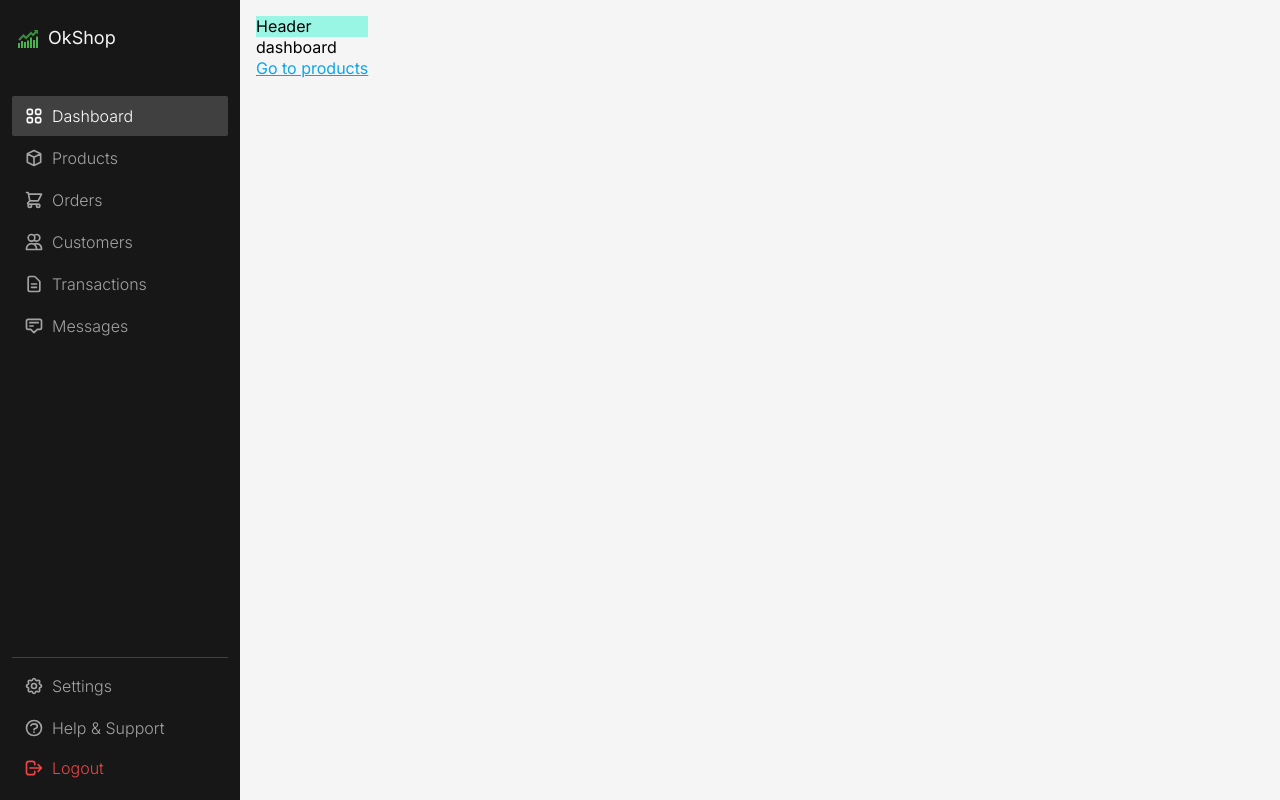
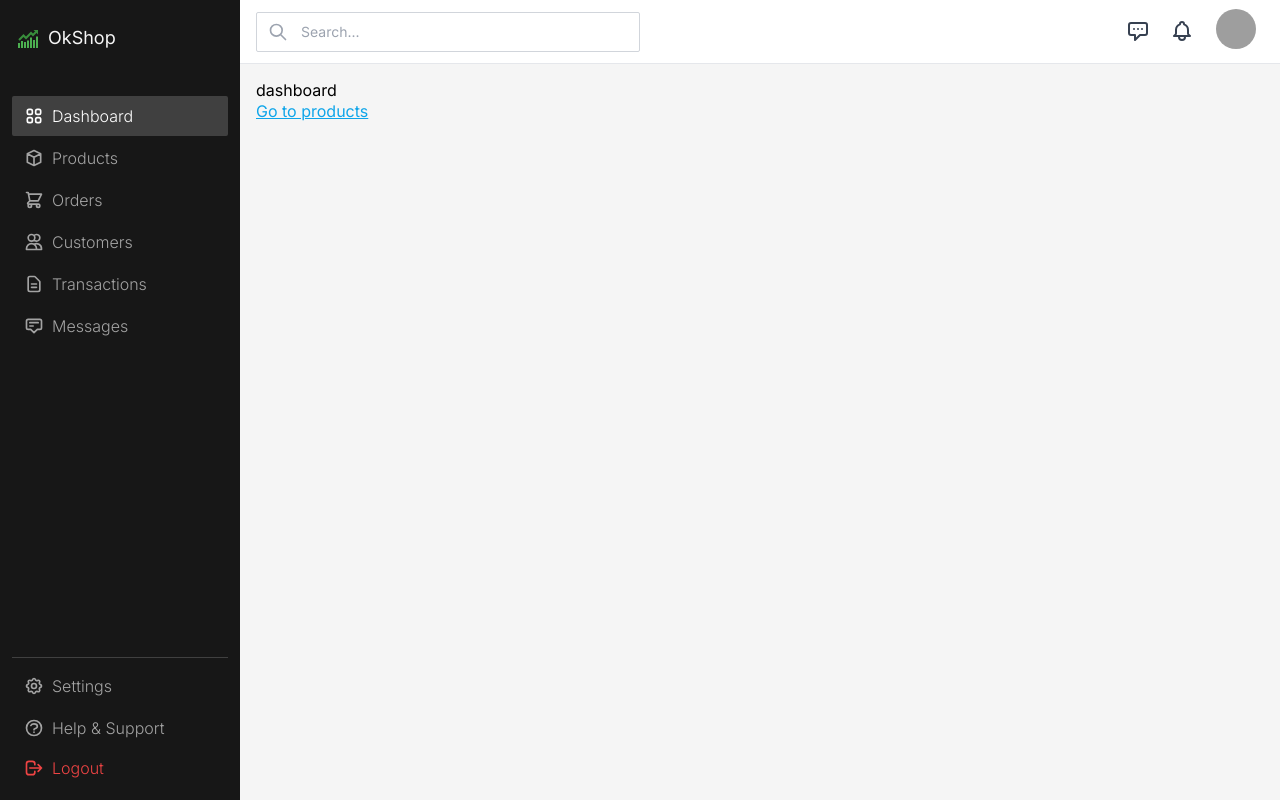
Before and after one commit to iqoll/okshop-dashboard, a React (Create React App) app: page / in a window 1280 px wide. Built offline with nearby package versions, Linux system fonts and the light colour scheme; grey boxes are pictures that could not be loaded; the HTML template or start-up script is replaced by a standard one.

Commit message:
headers component

```diff
--- a/package.json
+++ b/package.json
@@ -3,6 +3,7 @@
   "version": "0.1.0",
   "private": true,
   "dependencies": {
+    "@headlessui/react": "^1.7.18",
     "@testing-library/jest-dom": "^5.17.0",
     "@testing-library/react": "^13.4.0",
     "@testing-library/user-event": "^13.5.0",
--- /dev/null
+++ b/src/components/shared/Header.jsx
@@ -0,0 +1,177 @@
+import {
+	HiOutlineBell,
+	HiOutlineChatAlt,
+	HiOutlineSearch,
+} from 'react-icons/hi'
+import { Popover, Transition, Menu } from '@headlessui/react'
+import classNames from 'classnames'
+import { useNavigate } from 'react-router-dom'
+
+export default function Header() {
+	const navigate = useNavigate()
+
+	return (
+		<div className='flex justify-between items-center bg-white h-16 px-4 border-b border-gray-200'>
+			{/* Search Section */}
+			<div className='relative'>
+				<HiOutlineSearch
+					fontSize={20}
+					className='text-gray-400 absolute top-1/2 -translate-y-1/2 left-3'
+				/>
+				<input
+					type='text'
+					placeholder='Search...'
+					className='text-sm focus:outline-none active:outline-none h-10 w-[24rem] border border-gray-300 rounded-sm pl-11 pr-4'
+				/>
+			</div>
+			{/* Right Section */}
+			<div className='flex items-center gap-2 mr-2'>
+				{/* Messages */}
+				<Popover className='relative'>
+					{({ open }) => (
+						/* Use the `open` state to conditionally change the direction of the chevron icon. */
+						<>
+							<Popover.Button
+								className={classNames(
+									open && 'bg-gray-100',
+									'inline-flex items-center p-1.5 rounded-sm text-gray-700 hover:text-opacity-100 focus:outline-none active:bg-gray-100'
+								)}
+							>
+								<HiOutlineChatAlt fontSize={24} />
+							</Popover.Button>
+							<Transition
+								enter='transition ease-out duration-200'
+								enterFrom='opacity-0 translate-y-1'
+								enterTo='opacity-100 translate-y-0'
+								leave='transition ease-in duration-150'
+								leaveFrom='opacity-100 translate-y-0'
+								leaveTo='opacity-0 translate-y-1'
+							>
+								<Popover.Panel className='absolute right-0 z-10 mt-2.5 transform w-80'>
+									<div className='bg-white rounded-sm shadow-md ring-1 ring-black ring-opacity-5 px-2 py-2.5'>
+										<strong className='text-gray-700 font-medium'>
+											Messages
+										</strong>
+										<div className='mt-2 py-1 text-sm'>
+											This is messages panel.
+										</div>
+									</div>
+								</Popover.Panel>
+							</Transition>
+						</>
+					)}
+				</Popover>
+
+				{/* Notification */}
+				<Popover className='relative'>
+					{({ open }) => (
+						/* Use the `open` state to conditionally change the direction of the chevron icon. */
+						<>
+							<Popover.Button
+								className={classNames(
+									open && 'bg-gray-100',
+									'inline-flex items-center p-1.5 rounded-sm text-gray-700 hover:text-opacity-100 focus:outline-none active:bg-gray-100'
+								)}
+							>
+								<HiOutlineBell fontSize={24} />
+							</Popover.Button>
+							<Transition
+								enter='transition ease-out duration-200'
+								enterFrom='opacity-0 translate-y-1'
+								enterTo='opacity-100 translate-y-0'
+								leave='transition ease-in duration-150'
+								leaveFrom='opacity-100 translate-y-0'
+								leaveTo='opacity-0 translate-y-1'
+							>
+								<Popover.Panel className='absolute right-0 z-10 mt-2.5 transform w-80'>
+									<div className='bg-white rounded-sm shadow-md ring-1 ring-black ring-opacity-5 px-2 py-2.5'>
+										<strong className='text-gray-700 font-medium'>
+											Messages
+										</strong>
+										<div className='mt-2 py-1 text-sm'>
+											This is messages panel.
+										</div>
+									</div>
+								</Popover.Panel>
+							</Transition>
+						</>
+					)}
+				</Popover>
+
+				{/* Profile */}
+				<Menu as='div' className='relative'>
+					<div>
+						<Menu.Button className='ml-2 inline-flex rounded-full focus:outline-none focus:ring-2 focus:ring-neutral-400'>
+							<span className='sr-only'>Open user menu</span>
+							<div
+								className='h-10 w-10 rounded-full bg-cover bg-no-repeat bg-center bg-sky-500'
+								style={{
+									backgroundImage:
+										'url("https://source.unsplash.com/80x80?face")',
+								}}
+							>
+								<span className='sr-only'>John Doe</span>
+							</div>
+						</Menu.Button>
+						<Transition
+							enter='transition ease-out duration-100'
+							enterFrom='transform opacity-0 scale-95'
+							enterTo='transform opacity-100 scale-100'
+							leave='transition ease-in duration-75'
+							leaveFrom='transform opacity-100 scale-100'
+							leaveTo='transform opacity-0 scale-95'
+						>
+							{/* Profile toggle select */}
+							<Menu.Items className='origin-top-right z-10 absolute right-0 mt-2 w-48 rounded-sm shadow-md p-1 bg-white ring-1 ring-black ring-opacity-5 focus:outline-none'>
+								{/* Profile button */}
+								<Menu.Item>
+									{({ active }) => (
+										<div
+											className={classNames(
+												active && 'bg-gray-100',
+												'text-gray-700 focus:bg-gray-200 cursor-pointer rounded-sm px-4 py-2'
+											)}
+											onClick={() => navigate('/profile')}
+										>
+											Your Profile
+										</div>
+									)}
+								</Menu.Item>
+
+								{/* Setting button */}
+								<Menu.Item>
+									{({ active }) => (
+										<div
+											className={classNames(
+												active && 'bg-gray-100',
+												'text-gray-700 focus:bg-gray-200 cursor-pointer rounded-sm px-4 py-2'
+											)}
+											onClick={() => navigate('/settings')}
+										>
+											Settings
+										</div>
+									)}
+								</Menu.Item>
+
+								{/* Logout button */}
+								<Menu.Item>
+									{({ active }) => (
+										<div
+											className={classNames(
+												active && 'bg-gray-100',
+												'text-gray-700 focus:bg-gray-200 cursor-pointer rounded-sm px-4 py-2'
+											)}
+											onClick={() => navigate('/logout')}
+										>
+											Logout
+										</div>
+									)}
+								</Menu.Item>
+							</Menu.Items>
+						</Transition>
+					</div>
+				</Menu>
+			</div>
+		</div>
+	)
+}
--- a/src/components/shared/Layout.jsx
+++ b/src/components/shared/Layout.jsx
@@ -1,13 +1,14 @@
 import { Outlet } from 'react-router-dom'
 import Sidebar from './Sidebar'
+import Header from './Header'
 
 export default function Layout() {
 	return (
 		<div className='flex bg-neutral-100 h-screen w-screen overflow-hidden'>
 			<Sidebar />
-			<div className='p-4'>
-				<div className='bg-teal-200'>Header</div>
-				<div>{<Outlet />}</div>
+			<div className='flex-1'>
+				<Header />
+				<div className='p-4'>{<Outlet />}</div>
 			</div>
 		</div>
 	)
```
Also changed, not shown: 1 other file (tests, documents, lock files or other folders).
